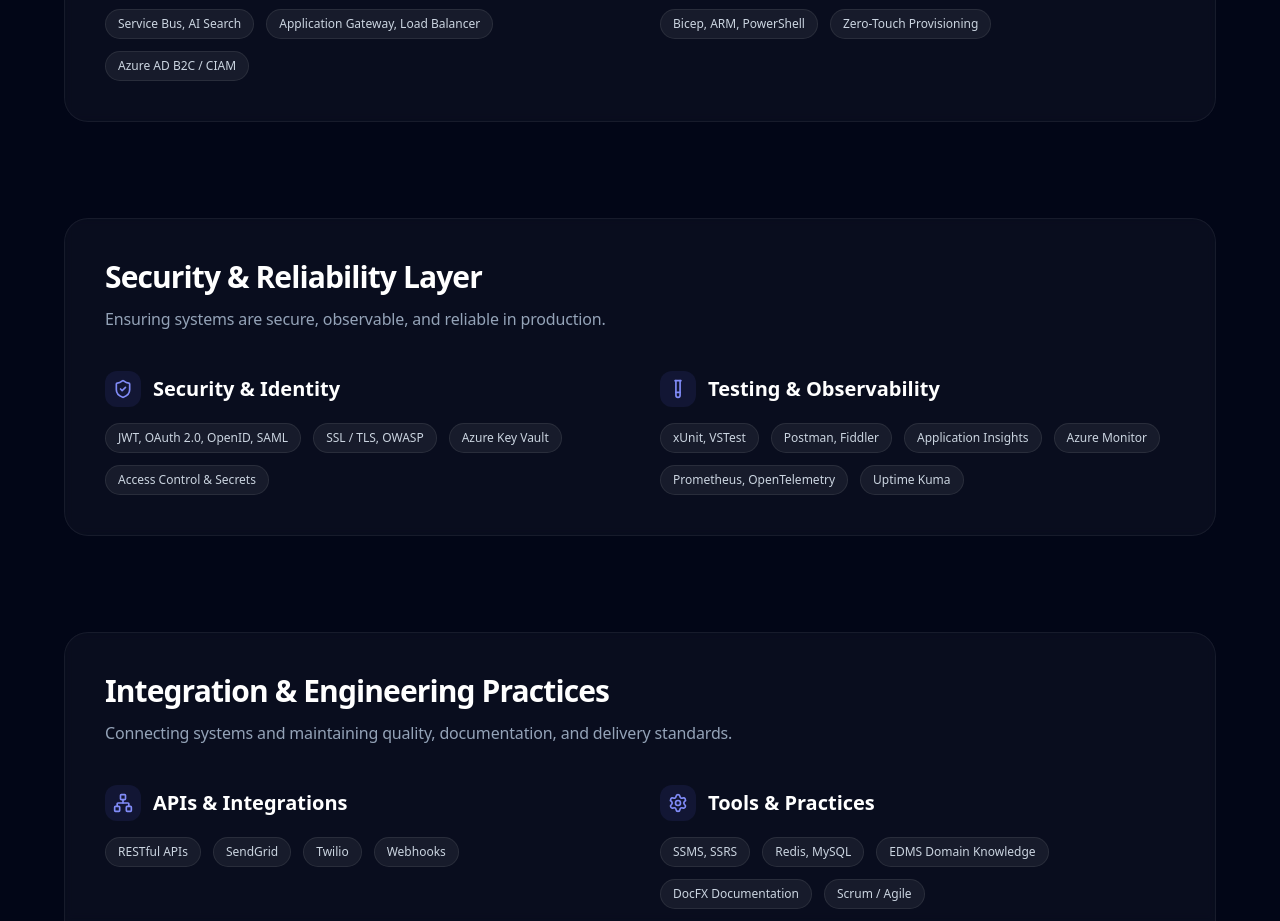
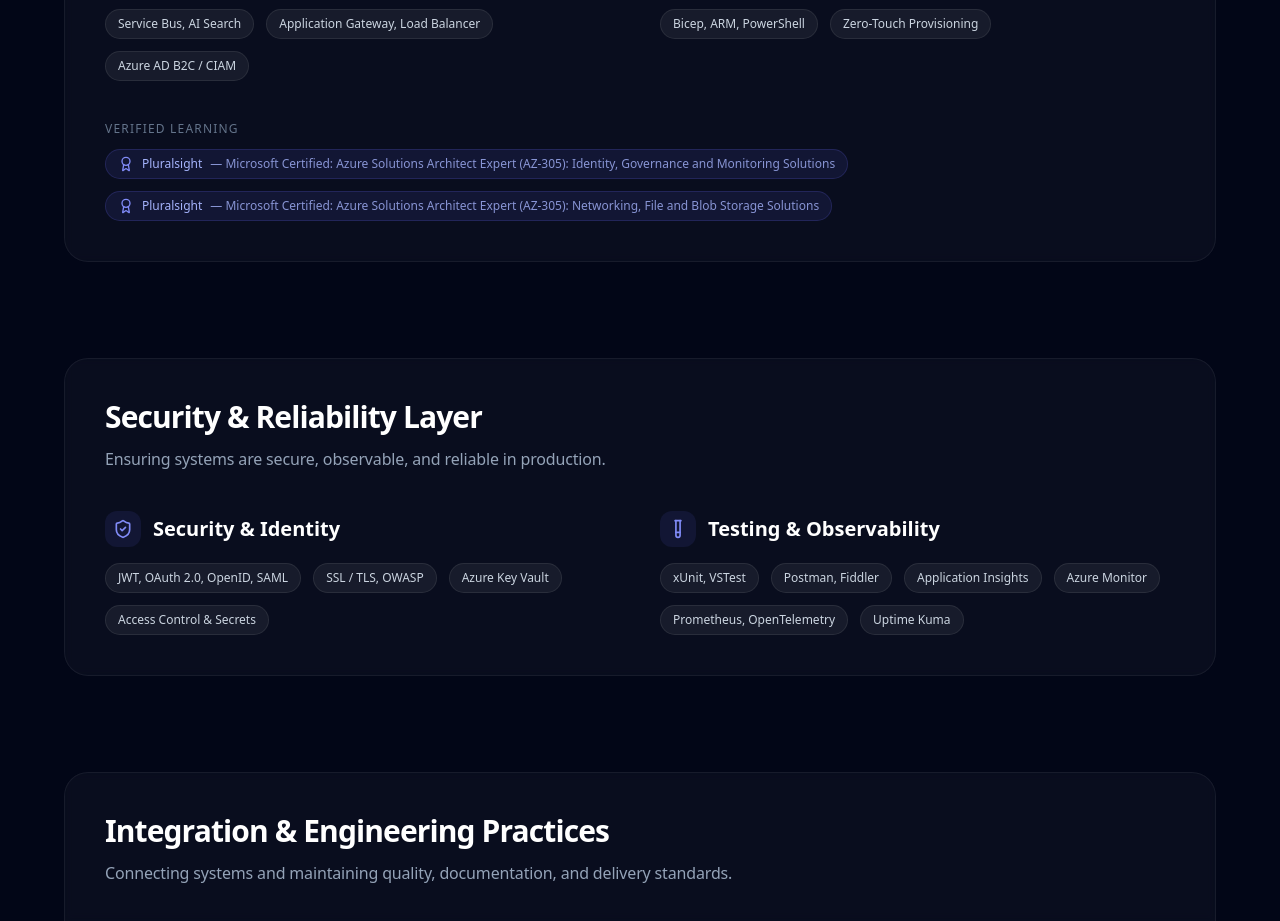
Before and after one commit to chethankumblekar/portfolio, a Next.js app: page /skills in a window 1280 px wide. Shown: the part 1000-1921 px from the top of the page. Built offline with nearby package versions, Linux system fonts and the light colour scheme.

Commit message:
added badges

```diff
--- a/components/Skills.tsx
+++ b/components/Skills.tsx
@@ -10,6 +10,7 @@
   TestTube,
   Network,
   Settings,
+  Award,
 } from "lucide-react";
 
 /* ================= ANIMATION VARIANTS ================= */
@@ -44,7 +45,65 @@
   },
 };
 
-/* ================= GROUPED SKILLS DATA ================= */
+/* ================= PLURALSIGHT BADGES ================= */
+
+const learningBadges = [
+  {
+    label: "Microsoft Certified: Azure Solutions Architect Expert (AZ-305): Identity, Governance and Monitoring Solutions",
+    provider: "Pluralsight",
+    link: "https://app.pluralsight.com/achievements/share/b14d9f1d-7ffb-4664-9128-9250ffd8772f",
+    zones: ["Cloud & Platform Layer"],
+  },
+  {
+    label: "Microsoft Certified: Azure Solutions Architect Expert (AZ-305): Networking, File and Blob Storage Solutions",
+    provider: "Pluralsight",
+    link: "https://app.pluralsight.com/achievements/share/cbeee633-c06f-4d5c-aa56-4f473c13602a",
+    zones: ["Cloud & Platform Layer"],
+  },
+];
+
+/* ================= BADGE COMPONENT ================= */
+
+function LearningBadges({ zone }: { zone: string }) {
+  const badges = learningBadges.filter((b) => b.zones.includes(zone));
+  if (!badges.length) return null;
+
+  return (
+    <div className="mt-10">
+      <p className="text-xs uppercase tracking-widest text-slate-500 mb-3">
+        Verified Learning
+      </p>
+
+      <div className="flex flex-wrap gap-3">
+        {badges.map((badge) => (
+          <a
+            key={badge.label}
+            href={badge.link}
+            target="_blank"
+            rel="noopener noreferrer"
+            className="
+              inline-flex items-center gap-2
+              px-3 py-1.5
+              rounded-full
+              text-xs
+              bg-indigo-500/10
+              border border-indigo-500/20
+              text-indigo-300
+              hover:bg-indigo-500/20
+              transition
+            "
+          >
+            <Award className="w-4 h-4 text-indigo-400" />
+            <span className="font-medium">{badge.provider}</span>
+            <span className="opacity-80">— {badge.label}</span>
+          </a>
+        ))}
+      </div>
+    </div>
+  );
+}
+
+/* ================= SKILL ZONES ================= */
 
 const skillZones = [
   {
@@ -158,7 +217,7 @@
   },
 ];
 
-/* ================= COMPONENT ================= */
+/* ================= MAIN COMPONENT ================= */
 
 export default function Skills() {
   return (
@@ -199,8 +258,12 @@
             >
               {/* ZONE HEADER */}
               <div className="mb-10">
-                <h3 className="text-3xl font-semibold mb-3">{zone.zone}</h3>
-                <p className="text-slate-400 max-w-3xl">{zone.description}</p>
+                <h3 className="text-3xl font-semibold mb-3">
+                  {zone.zone}
+                </h3>
+                <p className="text-slate-400 max-w-3xl">
+                  {zone.description}
+                </p>
               </div>
 
               {/* GROUPS */}
@@ -213,7 +276,9 @@
                         <span className="w-9 h-9 flex items-center justify-center rounded-xl bg-indigo-500/10 text-indigo-400">
                           <Icon className="w-5 h-5" />
                         </span>
-                        <h4 className="text-xl font-semibold">{group.title}</h4>
+                        <h4 className="text-xl font-semibold">
+                          {group.title}
+                        </h4>
                       </div>
 
                       <div className="flex flex-wrap gap-3">
@@ -238,6 +303,9 @@
                   );
                 })}
               </div>
+
+              {/* LEARNING BADGES */}
+              <LearningBadges zone={zone.zone} />
             </motion.div>
           ))}
         </div>
```
